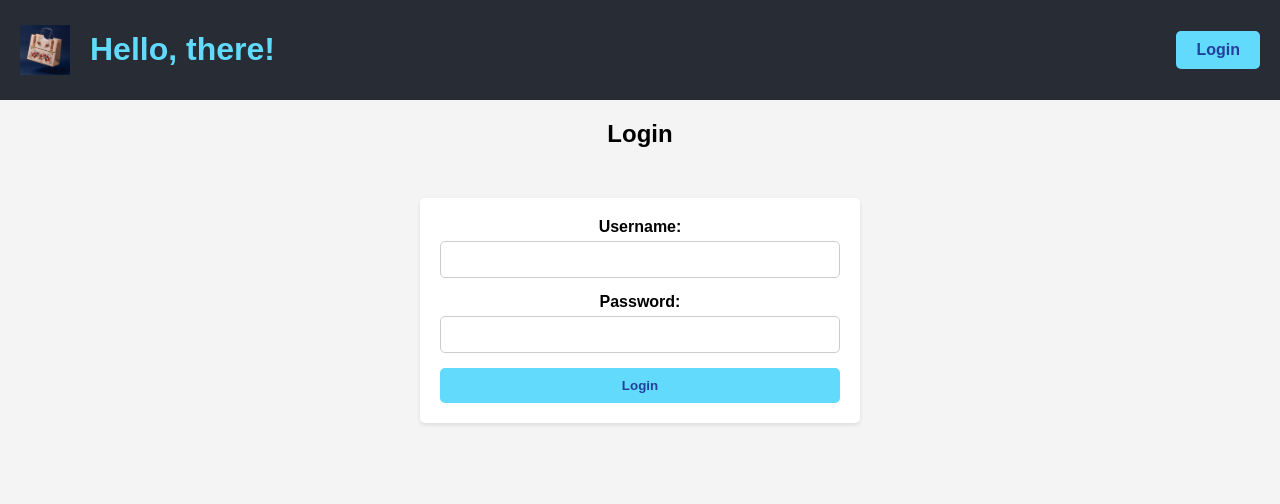
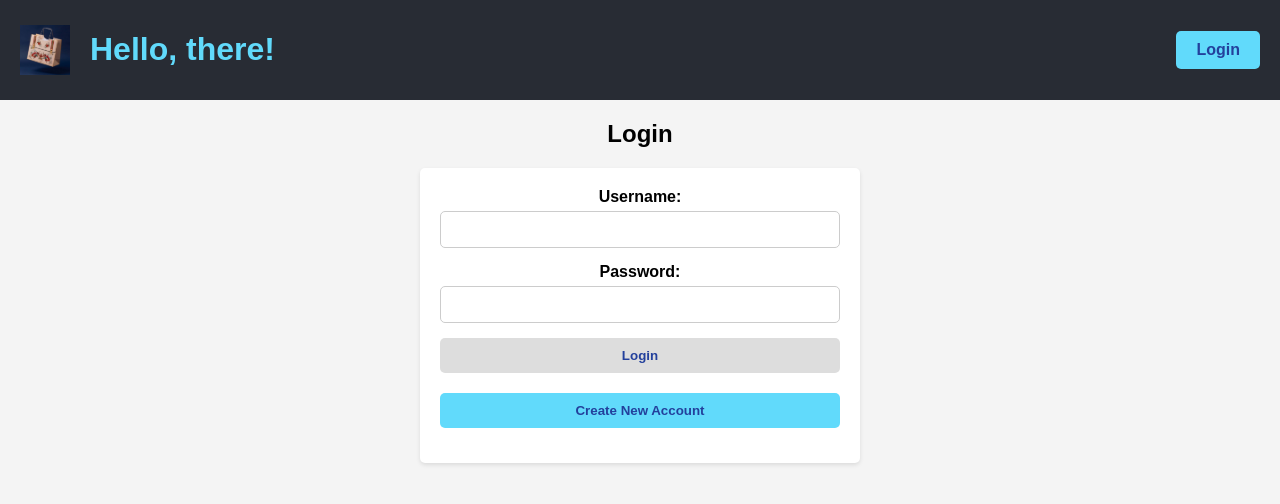
Before and after one commit to poonamrp3/ecommerce-app, a React (Create React App) app: page /login in a window 1280 px wide. Shown: the top 504 px of the page. Built offline with nearby package versions, Linux system fonts and the light colour scheme.

Commit message:
Login Page Changes

```diff
--- a/src/App.js
+++ b/src/App.js
@@ -7,7 +7,7 @@ import ProductList from "./components/ProductList";
 import ProductDetail from "./components/ProductDetail";
 import AccountDetails from "./components/AccountDetails";
 import Login from "./components/Login";
-import newAccount from "./components/newAccount";
+import NewAccount from "./components/newAccount";
 
 import "./App.css";
 
@@ -29,7 +29,8 @@ function App() {
   const products = {
     Electronics: [
       { id: 1, name: "Laptop 1", description: "A high performance Laptop", price: 999.99 },
-      { id: 2, name: "SmartPhone", description: "A latest model SmartPhone", price: 799.99 }
+      { id: 2, name: "SmartPhone", description: "A latest model SmartPhone", price: 799.99 },
+      { id: 3, name: "SmartPhone 2", description: "A latest model SmartPhone 2", price: 999.99 }
     ],
     Clothing: [
       { id: 3, name: "T-shirt", description: "A comfortable t-shirt", price: 19.99 },
@@ -51,7 +52,7 @@ function App() {
           <Route path="/product/:productId" element={<ProductDetail products={products} />} />
           <Route path="/login" element={<Login onLogin={handleLogin}/>}/>
           <Route path="/account-details" element={<AccountDetails username={username} handleLogout={handleLogout}/>}/>
-          <Route path="/new-account"/>
+          <Route path="/new-account" element={<NewAccount/>}/>
         </Routes>
       </div>
     </Router>
--- a/src/components/Login.js
+++ b/src/components/Login.js
@@ -1,49 +1,86 @@
-import React, {useState} from "react";
+import React, {useState, useEffect} from "react";
 import { useNavigate } from "react-router-dom";
+import "../styles.css";
 
 const Login = ({onLogin}) => {
     const [username, setUsername] = useState("");
     const [password, setPassword] = useState("");
+    const [usernameError, setUsernameError] = useState("");
+    const [passwordError, setPasswordError] = useState("");
+    const [isValidData, setValidData] = useState(false);
     const navigate = useNavigate();
     // Over here on handleSubmit the request will be done to API which will fetch the data from database
     // If API is returning data, means user exists Otherwise asks user to create account
     // This is the future requirement
-    const userData = [
+    /*const userData = [
         {id: 1, username:"username", password:"password", email:"email"}
-    ];
+    ];*/
     const userRequest= (username, password)=>{
-        return userData;
+        return [];
     }
+
+    useEffect (() => {
+        if(username && password){
+            setValidData(true);
+        } else{
+            setValidData(false);
+        }
+    },[username, password]);
 
     const handleSubmit = (e) => {
         e.preventDefault();
-        const users = userRequest(username, password)
-        if(users.length === 1){
-            onLogin(username);
-            navigate("/");
-        } else {
+        setUsernameError("");
+        setPasswordError("");
+        if(username === ""){
+            setUsernameError("Please enter your username.");
+        }
+
+        if(password === ""){
+            setPasswordError("Please enter your password.");
+        }
+
+        if(isValidData){
+            const users = userRequest(username, password)
+            if(users.length === 1){
+                onLogin(username);
+                navigate("/");
+            } else{
+                alert("User doesn't exist. check your username and password.");
+                //navigate("/new-account");
+                newAccountNav();
+            }
+        }
+         else {
             alert("Invalid username or password");
-            // Ask user if he wants to create new account
-            navigate("/new-account");
         }
+    };
+
+    const newAccountNav = () => {
+        navigate("/new-account");
     };
 
     return (
         <div className="login">
             <h2>Login</h2>
-            <form onSubmit={handleSubmit}>
-                <div>
+            <form>
+                <div className="form-group">
                 <label>Username:</label>
                 <input type="text" value={username} onChange={(e) => setUsername(e.target.value)}/>
+                {usernameError && <p className="error">{usernameError}</p>}
                 </div>
-                <div>
+                <div className="form-group">
                 <label>Password:</label>
                 <input type="password" value={password} onChange={(e) => setPassword(e.target.value)}/>
+                {passwordError && <p className="error">{passwordError}</p>}
                 </div>
-                <button type="submit">Login</button>
+                <button onClick ={handleSubmit} disabled={!isValidData} type="submit">Login</button>
+                <div className="create-account-container">
+                    <button className="create-account-button" onClick={newAccountNav}>
+                    Create New Account
+                    </button>
+                </div>
             </form>
-            </div>
-
+        </div>
     );
 };
 export default Login;
--- a/src/components/newAccount.js
+++ b/src/components/newAccount.js
@@ -15,7 +15,7 @@ const NewAccount = () => {
         console.log("Form submitted:", { firstname, lastname, email, username, password });
 
         // Example: Redirect to home page after form submission
-        navigate("/");
+        navigate("/login");
     };
 
     return (
@@ -32,7 +32,7 @@ const NewAccount = () => {
                 </div>
                 <div>
                     <label>Email:</label>
-                    <input type="email" value={email} onChange={(e) => setEmail(e.target.value)} />
+                    <input type="text" value={email} onChange={(e) => setEmail(e.target.value)} />
                 </div>
                 <div>
                     <label>Username:</label>
--- a/src/styles.css
+++ b/src/styles.css
@@ -180,7 +180,7 @@ form button:hover {
 .product-list {
   display: flex;
   flex-wrap: wrap;
-  gap: 20px;
+  gap: 10px;
   justify-content: center;
   padding: 20px;
 }
@@ -189,9 +189,9 @@ form button:hover {
   background-color: white;
   border-radius: 5px;
   box-shadow: 0 2px 4px rgba(0, 0, 0, 0.1);
-  padding: 20px;
+  padding: 10px;
   text-align: center;
-  width: 200px;
+  width: 300px;
 }
 
 .product h3 {
@@ -238,3 +238,70 @@ form button:hover {
   color: #61dafb;
   margin-top: 20px;
 }
+
+/*login button*/
+.error{
+  color:red;
+  font-size:0.875em;
+  margin-top: 5px;
+}
+
+.form-group{
+  margin-bottom: 15px;
+}
+
+.login form{
+  max-width: 400px;
+  margin: 0 auto;
+  padding: 20px;
+  background-color: #fff;
+  box-shadow:0 2px 4px rgba(0, 0, 0, 0.1);
+  border-radius: 5px;
+}
+
+.login label{
+  display: block;
+  margin-bottom: 5px;
+  font-weight: bold;
+}
+
+.login input{
+  width: 100%;
+  padding: 10px;
+  border: 1px solid #ccc;
+  border-radius: 5px;
+}
+
+.login button{
+  width: 100%;
+  padding: 10px;
+  background-color: #61dafb;
+  color: #23409c;
+  border: none;
+  border-radius: 5px;
+  font-weight: bold;
+  cursor: pointer;
+}
+
+.login button:disabled{
+  background-color: #ddd;
+  cursor: not-allowed;
+}
+
+/* Create NEw Account Styles */
+.create-account-button{
+  background-color: #61dafb;
+  color:#23409c;
+  margin-top: 10px;
+  width: 10px;
+}
+
+.create-account-button:hover{
+  background-color: #21a1f1;
+}
+
+/* Create account container to position the button */
+.create-account-container {
+  margin-top: 10px;
+  text-align: right;
+}
```
